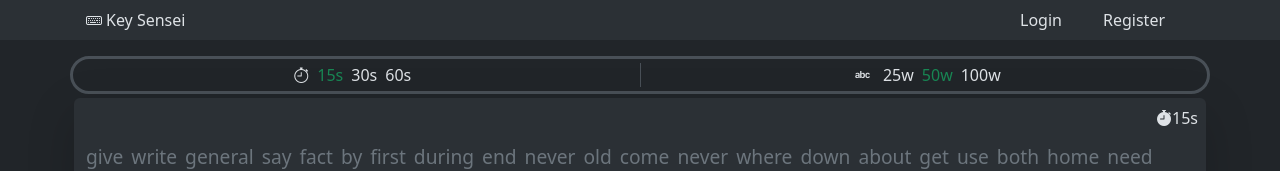
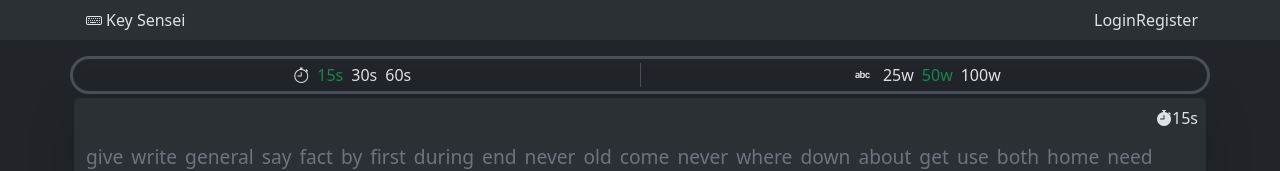
Before and after one commit to tech1savvy/key-sensei, a React (Vite) app in the folder client/: page / in a window 1280 px wide. Shown: the top 171 px of the page. Built offline with nearby package versions, Linux system fonts and the light colour scheme.

Commit message:
feat(auth): add dropdown menu to navbar

```diff
--- a/client/src/components/Navbar.jsx
+++ b/client/src/components/Navbar.jsx
@@ -12,20 +12,35 @@ const Navbar = () => {
             <i className="bi bi-keyboard p-1"></i>
             Key Sensei
           </Link>
-          <div className="row col-2">
+          <div className="col-2 d-flex justify-content-end">
             {user ? (
-              <>
-                <span className="col nav-link">{user.username}</span>
-                <button type="button" onClick={logout} className="col nav-link btn btn-link">
-                  Logout
+              <div className="dropdown">
+                <button
+                  type="button"
+                  className="btn btn-link nav-link dropdown-toggle"
+                  data-bs-toggle="dropdown"
+                >
+                  <i className="bi bi-person"></i> {user.username}
                 </button>
-              </>
+                <ul className="dropdown-menu dropdown-menu-end">
+                  <li>
+                    <button
+                      type="button"
+                      className="dropdown-item text-danger"
+                      onClick={logout}
+                    >
+                      <i className="bi bi-box-arrow-right me-2"></i>
+                      Logout
+                    </button>
+                  </li>
+                </ul>
+              </div>
             ) : (
               <>
-                <Link to="/login" className="col nav-link">
+                <Link to="/login" className="nav-link">
                   Login
                 </Link>
-                <Link to="/register" className="col nav-link">
+                <Link to="/register" className="nav-link">
                   Register
                 </Link>
               </>
```
